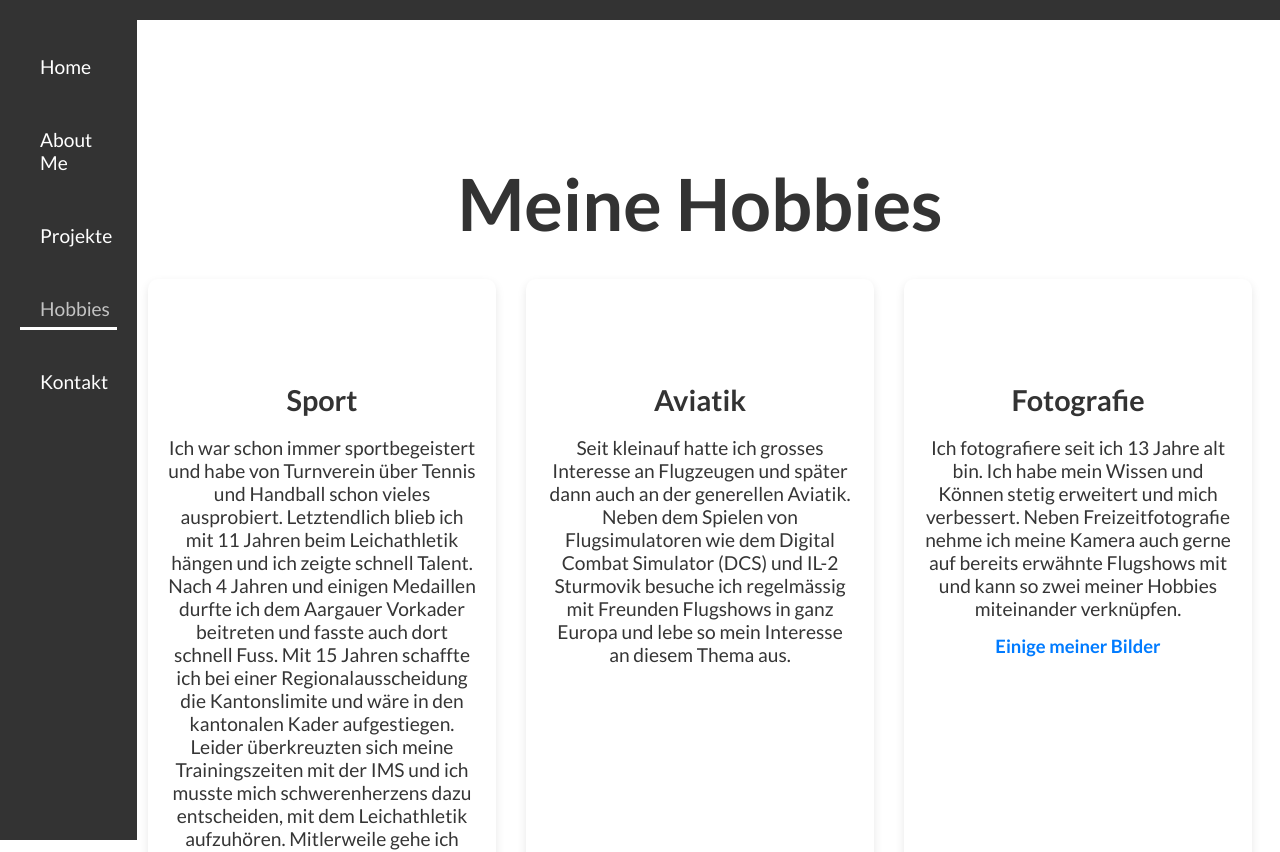
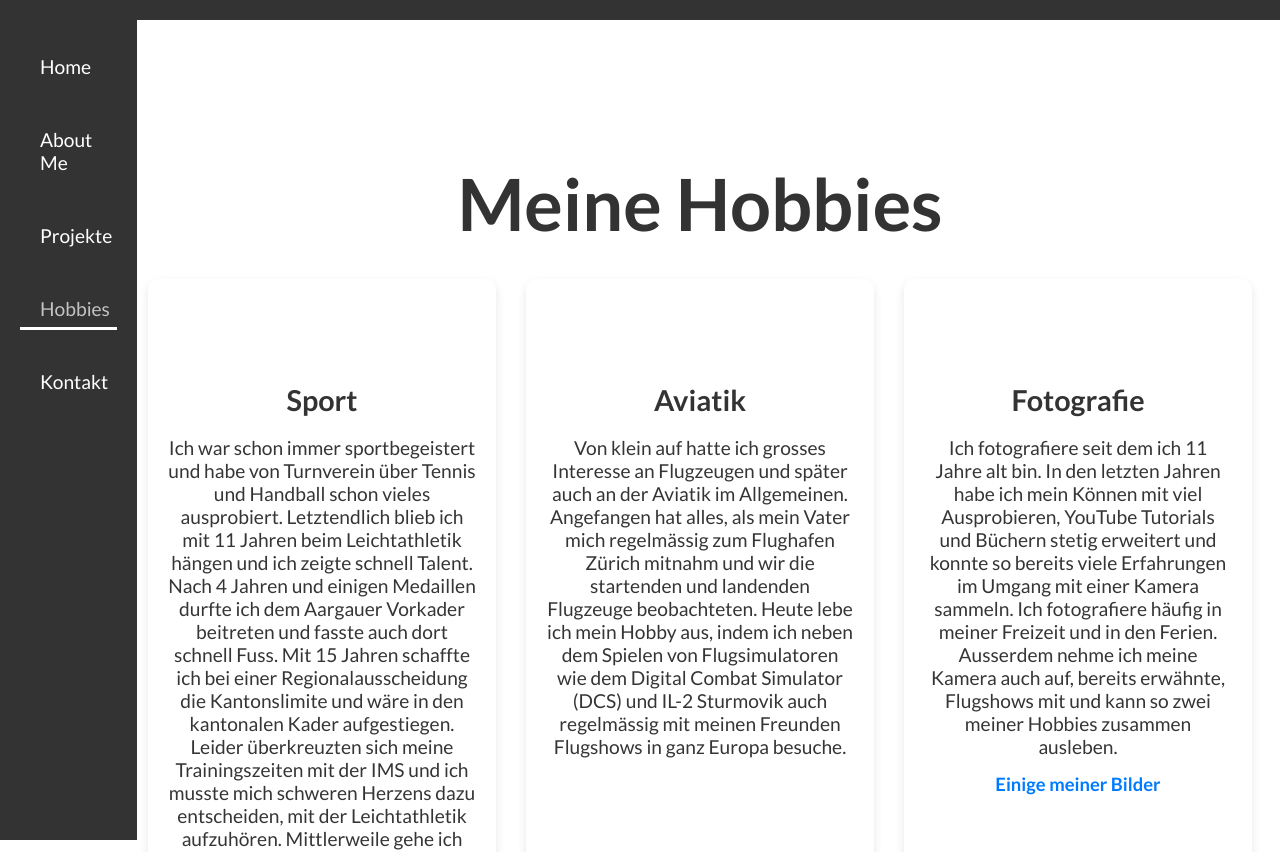
Before and after one commit to bien187/ILA3-0110, a React (Create React App) app: page /hobbies in a window 1280 px wide. Shown: the top 852 px of the page. Built offline with nearby package versions, Linux system fonts and the light colour scheme.

Commit message:
Add files via upload

```diff
--- a/src/components/Hobbies.js
+++ b/src/components/Hobbies.js
@@ -12,14 +12,14 @@ function Hobbies() {
           <p className="hobbies-description">
             Ich war schon immer sportbegeistert und habe von Turnverein über
             Tennis und Handball schon vieles ausprobiert. Letztendlich blieb ich
-            mit 11 Jahren beim Leichathletik hängen und ich zeigte schnell
+            mit 11 Jahren beim Leichtathletik hängen und ich zeigte schnell
             Talent. Nach 4 Jahren und einigen Medaillen durfte ich dem Aargauer
             Vorkader beitreten und fasste auch dort schnell Fuss. Mit 15 Jahren
             schaffte ich bei einer Regionalausscheidung die Kantonslimite und
             wäre in den kantonalen Kader aufgestiegen. Leider überkreuzten sich
-            meine Trainingszeiten mit der IMS und ich musste mich
-            schwerenherzens dazu entscheiden, mit dem Leichathletik aufzuhören.
-            Mitlerweile gehe ich regelmässig ins Fitnessstudio und finde mit
+            meine Trainingszeiten mit der IMS und ich musste mich schweren
+            Herzens dazu entscheiden, mit der Leichtathletik aufzuhören.
+            Mittlerweile gehe ich regelmässig ins Fitnessstudio und finde mit
             Joggen meinen Ausgleich.
           </p>
         </div>
@@ -28,11 +28,13 @@ function Hobbies() {
           <div className="hobbies-icon aviation-icon"></div>
           <h2 className="hobbies-title">Aviatik</h2>
           <p className="hobbies-description">
-            Seit kleinauf hatte ich grosses Interesse an Flugzeugen und später
-            dann auch an der generellen Aviatik. Neben dem Spielen von
-            Flugsimulatoren wie dem Digital Combat Simulator (DCS) und IL-2
-            Sturmovik besuche ich regelmässig mit Freunden Flugshows in ganz
-            Europa und lebe so mein Interesse an diesem Thema aus.
+            Von klein auf hatte ich grosses Interesse an Flugzeugen und später
+            auch an der Aviatik im Allgemeinen. Angefangen hat alles, als mein
+            Vater mich regelmässig zum Flughafen Zürich mitnahm und wir die
+            startenden und landenden Flugzeuge beobachteten. Heute lebe ich mein
+            Hobby aus, indem ich neben dem Spielen von Flugsimulatoren wie dem
+            Digital Combat Simulator (DCS) und IL-2 Sturmovik auch regelmässig
+            mit meinen Freunden Flugshows in ganz Europa besuche.
           </p>
         </div>
 
@@ -40,11 +42,13 @@ function Hobbies() {
           <div className="hobbies-icon photography-icon"></div>
           <h2 className="hobbies-title">Fotografie</h2>
           <p className="hobbies-description">
-            Ich fotografiere seit ich 13 Jahre alt bin. Ich habe mein Wissen und
-            Können stetig erweitert und mich verbessert. Neben
-            Freizeitfotografie nehme ich meine Kamera auch gerne auf bereits
-            erwähnte Flugshows mit und kann so zwei meiner Hobbies miteinander
-            verknüpfen.
+            Ich fotografiere seit dem ich 11 Jahre alt bin. In den letzten
+            Jahren habe ich mein Können mit viel Ausprobieren, YouTube Tutorials
+            und Büchern stetig erweitert und konnte so bereits viele Erfahrungen
+            im Umgang mit einer Kamera sammeln. Ich fotografiere häufig in
+            meiner Freizeit und in den Ferien. Ausserdem nehme ich meine Kamera
+            auch auf, bereits erwähnte, Flugshows mit und kann so zwei meiner
+            Hobbies zusammen ausleben.
           </p>
           <a
             href="https://adobe.ly/4dQ1fM6"
--- a/src/components/Styles/Projects.css
+++ b/src/components/Styles/Projects.css
@@ -66,8 +66,8 @@ header {
 /* Spezifischere Bild-Stile */
 .project-image.project-img {
   width: 100%;
-  height: auto;
-  object-fit: cover;
+  height: 230px;
+  object-fit: fill;
 }
 
 /* Spezifischere Stile für den Inhalt der Projektkarten */
@@ -77,6 +77,7 @@ header {
   flex-grow: 1;
   display: flex;
   flex-direction: column;
+  justify-content: space-between; /* Links und Inhalt trennen */
   gap: 10px;
 }
 
@@ -89,16 +90,18 @@ header {
 
 /* Spezifischere Stile für die Projektbeschreibung */
 .project-content p.project-description {
-  font-size: 1.1rem; /* Einheitliche Schriftgröße für die Projektbeschreibung */
+  font-size: 1.2rem;
   color: #353535;
   margin-bottom: 15px;
+  text-align: center;
 }
 
 /* Spezifischere Stile für die Links zu Code und Seite */
 .project-links.project-links-container {
   display: flex;
-  gap: 20px; /* Abstand zwischen den Links */
-  flex-wrap: wrap;
+  justify-content: space-between; /* Links verteilen sich an beiden Enden des Containers */
+  align-items: center; /* Links vertikal zentrieren */
+  margin-top: auto; /* Links nach unten schieben */
 }
 
 .project-link.project-link-btn,
@@ -142,4 +145,8 @@ header {
   .project-content p.project-description {
     font-size: 1rem;
   }
+  .project-card.project-item.active {
+    box-shadow: 0 8px 20px rgba(0, 0, 0, 0.2);
+    transform: scale(1.03);
+  }
 }
```
Also changed, not shown: src/components/Footer.js (added, +18 -0 lines), src/components/Styles/Footer.css (added, +13 -0 lines).
